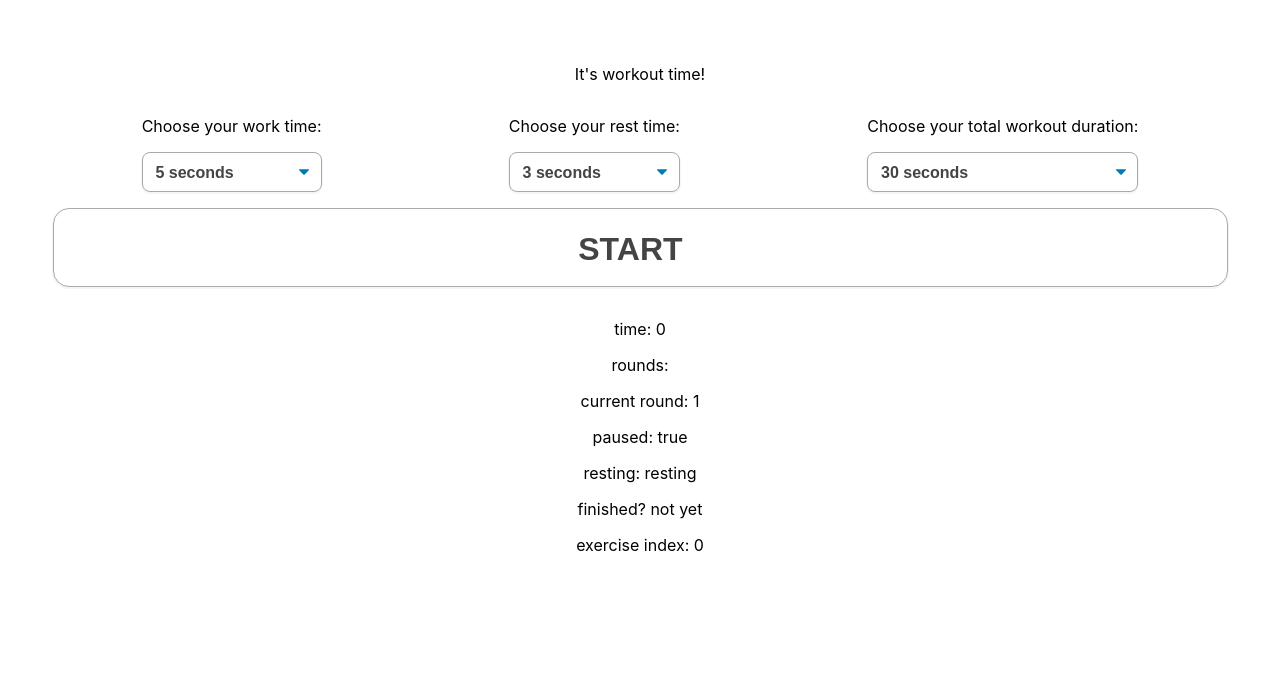
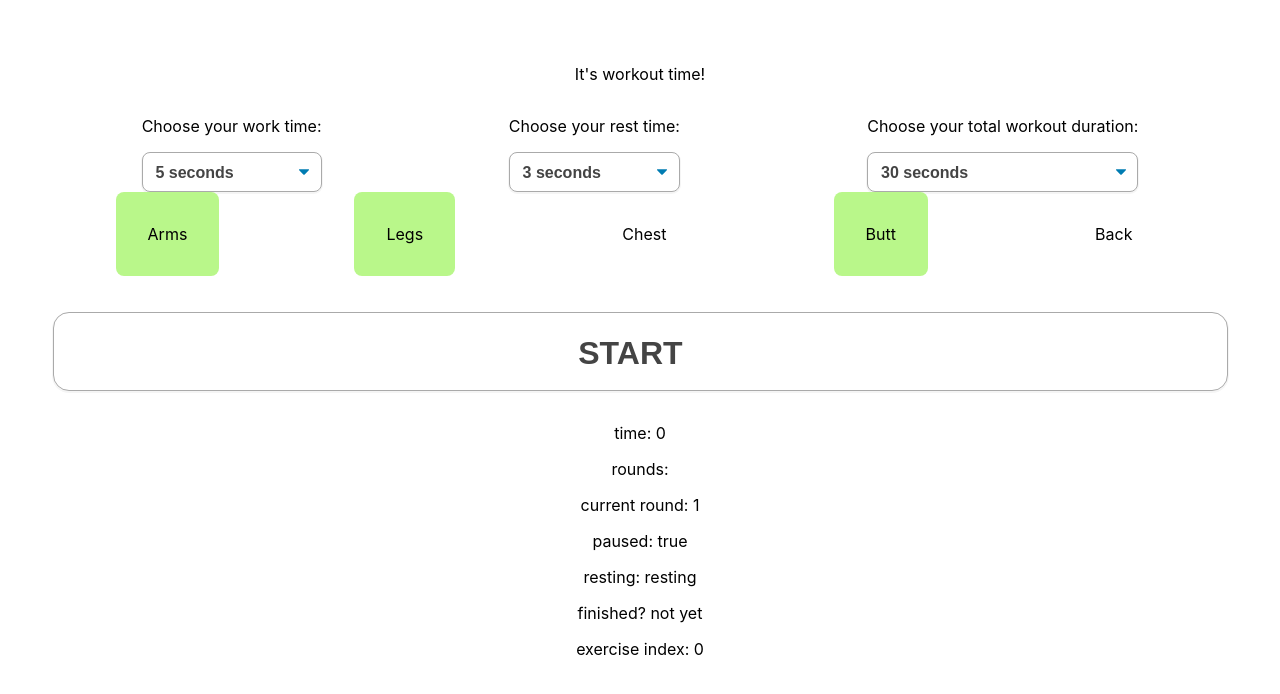
Before and after one commit to natalieweesh/tabata, a React (Create React App) app: page / in a window 1280 px wide. Shown: the top 694 px of the page. Built offline with nearby package versions, Linux system fonts and the light colour scheme.

Commit message:
add muscle groups checkboxes

```diff
--- a/src/App.css
+++ b/src/App.css
@@ -64,3 +64,26 @@ button {
 .select-css option {
 	font-weight:normal;
 }
+
+.checkboxWrapper {
+  position: relative;
+}
+
+.checkboxLabel, .checkboxWrapper input {
+  opacity: 0;
+}
+
+.checkboxLabel {
+  padding: 2rem;
+}
+
+.fakeCheckbox {
+  position: absolute;
+  pointer-events: none;
+  top: 0;
+  padding: 2rem;
+  border-radius: 0.5em;
+}
+.checkboxWrapper input:checked ~ .fakeCheckbox {
+  background: #b9f78a;
+}
--- a/src/App.js
+++ b/src/App.js
@@ -51,12 +51,40 @@ const exercises = {
     {
       title: 'sumo squat',
       img: gif9
+    },
+  ],
+  chest: [
+    {
+      title: 'chest fly',
+      img: gif4
+    },
+    {
+      title: 'chest press',
+      img: gif5
+    },
+    {
+      title: 'reverse fly',
+      img: gif6
+    }
+  ],
+  back: [
+    {
+      title: 'upright row',
+      img: gif7
+    },
+    {
+      title: 'superman',
+      img: gif8
+    },
+    {
+      title: 'pull up',
+      img: gif9
     }
   ]
 }
 
 function App() {
-  const muscleGroups = ['arms', 'legs', 'butt']
+  // const muscleGroups = ['arms', 'legs', 'butt']
   // const workTime = 5;
   // const restTime = 3;
   // const totalTime = 38; //testing with 60 seconds
@@ -72,6 +100,7 @@ function App() {
   const [workTime, setWorkTime] = useState(5)
   const [restTime, setRestTime] = useState(3)
   const [totalTime, setTotalTime] = useState(38)
+  const [selectedMuscleGroups, setSelectedMuscleGroups] = useState(['arms', 'legs', 'butt'])
   // const rounds = Math.floor(totalTime / (workTime + restTime))
   const [rounds, setRounds] = useState(null);
 
@@ -83,13 +112,16 @@ function App() {
       }
       return;
     }
+    if (!selectedMuscleGroups || selectedMuscleGroups.length === 0) {
+      setSelectedMuscleGroups(['arms', 'legs', 'chest', 'butt', 'back']) // if they selected no muscle groups use them all
+      return;
+    }
     if (!rounds) {
-      console.log("Setting rounds", Math.floor(totalTime / (workTime + restTime)))
       setRounds(Math.floor(totalTime / (workTime + restTime)))
     }
     if (!currentExercise) { // starting the first exercise of the workout
-      const currentMuscleGroup = muscleGroups[exerciseIndex];
-      setCurrentExercise(exercises[currentMuscleGroup][Math.floor(Math.random() * muscleGroups[exerciseIndex].length)])
+      const currentMuscleGroup = selectedMuscleGroups[exerciseIndex];
+      setCurrentExercise(exercises[currentMuscleGroup][Math.floor(Math.random() * selectedMuscleGroups[exerciseIndex].length)])
     }
     timer.current = setTimeout(() => {
       setTheTime(theTime + 1)
@@ -101,17 +133,18 @@ function App() {
       } else if ((currentRound + 1) * (workTime + restTime) === theTime) { // start next round, start new exercise
         setResting(true)
         setCurrentRound(currentRound + 1)
-        const newIndex = ((exerciseIndex + 1) % (muscleGroups.length))
+        const newIndex = ((exerciseIndex + 1) % (selectedMuscleGroups.length))
         setExerciseIndex(newIndex)
-        const newMuscleGroup = muscleGroups[newIndex]
-        setCurrentExercise(exercises[newMuscleGroup][Math.floor(Math.random() * muscleGroups[newIndex].length)])
+        const newMuscleGroup = selectedMuscleGroups[newIndex]
+        setCurrentExercise(exercises[newMuscleGroup][Math.floor(Math.random() * selectedMuscleGroups[newIndex].length)])
       }
     }, 1000)
-  }, [finished, paused, theTime, currentRound, rounds, currentExercise, exerciseIndex, muscleGroups, restTime, totalTime, workTime])
+  }, [finished, paused, theTime, currentRound, rounds, currentExercise, exerciseIndex, selectedMuscleGroups, restTime, totalTime, workTime])
   return (
     <div className="App">
       <p>It's workout time!</p>
       {!startedWorkout &&
+      <div>
         <div className="row">
           <div className="column">
             <label>Choose your work time:</label>
@@ -153,11 +186,59 @@ function App() {
             </select>
           </div>
         </div>
+        <div className="row">
+          <div className="checkboxWrapper">
+            <label className="checkboxLabel" htmlFor="arms">Arms</label><input onChange={() => {
+              if (selectedMuscleGroups.includes('arms')) {
+                setSelectedMuscleGroups(selectedMuscleGroups.filter(x => x !== 'arms'))
+              } else {
+                setSelectedMuscleGroups(selectedMuscleGroups.concat(['arms']))
+              }
+            }} checked={selectedMuscleGroups.includes('arms')} id="arms" value="arms" type="checkbox"/><div className="fakeCheckbox">Arms</div>
+          </div>
+          <div className="checkboxWrapper">
+            <label className="checkboxLabel" htmlFor="legs">Legs</label><input onChange={() => {
+              if (selectedMuscleGroups.includes('legs')) {
+                setSelectedMuscleGroups(selectedMuscleGroups.filter(x => x !== 'legs'))
+              } else {
+                setSelectedMuscleGroups(selectedMuscleGroups.concat(['legs']))
+              }
+            }} checked={selectedMuscleGroups.includes('legs')} id="legs" value="legs" type="checkbox"/><div className="fakeCheckbox">Legs</div>
+          </div>
+          <div className="checkboxWrapper">
+            <label className="checkboxLabel" htmlFor="chest">Chest</label><input onChange={() => {
+              if (selectedMuscleGroups.includes('chest')) {
+                setSelectedMuscleGroups(selectedMuscleGroups.filter(x => x !== 'chest'))
+              } else {
+                setSelectedMuscleGroups(selectedMuscleGroups.concat(['chest']))
+              }
+            }} checked={selectedMuscleGroups.includes('chest')} id="chest" value="chest" type="checkbox"/><div className="fakeCheckbox">Chest</div>
+          </div>
+          <div className="checkboxWrapper">
+            <label className="checkboxLabel" htmlFor="butt">Butt</label><input onChange={() => {
+              if (selectedMuscleGroups.includes('butt')) {
+                setSelectedMuscleGroups(selectedMuscleGroups.filter(x => x !== 'butt'))
+              } else {
+                setSelectedMuscleGroups(selectedMuscleGroups.concat(['butt']))
+              }
+            }} checked={selectedMuscleGroups.includes('butt')} id="butt" value="butt" type="checkbox"/><div className="fakeCheckbox">Butt</div>
+          </div>
+          <div className="checkboxWrapper">
+            <label className="checkboxLabel" htmlFor="back">Back</label><input onChange={() => {
+              if (selectedMuscleGroups.includes('back')) {
+                setSelectedMuscleGroups(selectedMuscleGroups.filter(x => x !== 'back'))
+              } else {
+                setSelectedMuscleGroups(selectedMuscleGroups.concat(['back']))
+              }
+            }} checked={selectedMuscleGroups.includes('back')} id="back" value="back" type="checkbox"/><div className="fakeCheckbox">Back</div>
+          </div>
+        </div>
+      </div>
       }
 
       {currentExercise && (
         <div>
-        <p>current exercise: {currentExercise && currentExercise['title']} [{muscleGroups[exerciseIndex]}]</p>
+        <p>current exercise: {currentExercise && currentExercise['title']} [{selectedMuscleGroups[exerciseIndex]}]</p>
         <img src={currentExercise && currentExercise['img']} alt="hello" />
         </div>
       )}
```
Lines whose indentation alone changed are shown as unchanged.
